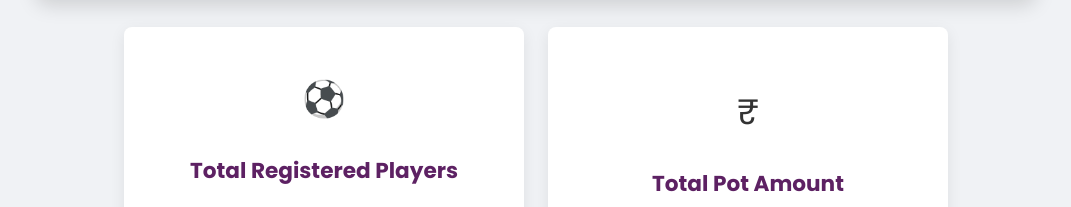
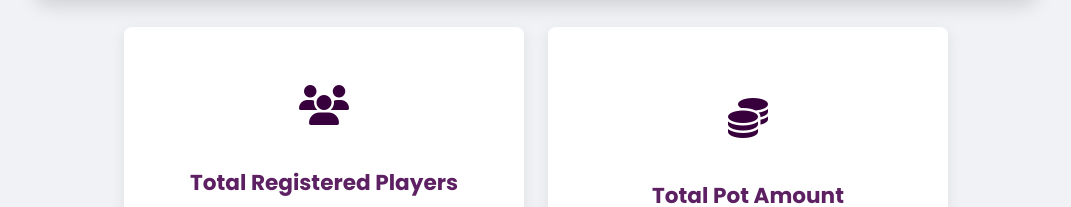
Before and after one commit to adigunners/adigunners.github.io, a plain HTML site: page index.html in a window 1280 px wide. Shown: the part 206-413 px from the top of the page, without its empty margins (104-1175 px from the left). Drawn offline with Linux system fonts and the light colour scheme.

Commit message:
Updated icon library

```diff
--- a/index.html
+++ b/index.html
@@ -8,6 +8,7 @@
     <link rel="preconnect" href="https://fonts.googleapis.com">
     <link rel="preconnect" href="https://fonts.gstatic.com" crossorigin>
     <link href="https://fonts.googleapis.com/css2?family=Poppins:wght@400;600;700&display=swap" rel="stylesheet">
+    <link rel="stylesheet" href="https://cdnjs.cloudflare.com/ajax/libs/font-awesome/6.5.1/css/all.min.css">
 
     <style>
         :root{
@@ -113,13 +114,14 @@
           text-align: center;
         }
 .stat-icon {
-  font-size: 2.2rem;
+  font-size: 2.5rem;
   margin-bottom: 10px;
   height: 2.5em;
   line-height: 2.5em;
   display: flex;
   align-items: center;
   justify-content: center;
+  color: var(--primary-color);
 }
 
         .stat-title {
@@ -176,14 +178,18 @@
             <div class="stats-row">
                 <!-- PLAYER COUNT BOX -->
                 <div class="stat-box">
-                    <div class="stat-icon" title="Players">&#9917;</div> <!-- Football player Unicode/emoji -->
+                    <div class="stat-icon" title="Fantasy Football Managers">
+                        <i class="fas fa-users"></i>
+                    </div>
                     <div class="stat-title">Total Registered Players</div>
                     <div id="player-count" class="stat-number">--</div>
                     <div id="players-last-updated" class="stat-label">Fetching latest data...</div>
                 </div>
                 <!-- POT AMOUNT BOX -->
                 <div class="stat-box">
-                    <div class="stat-icon" title="Prize Pot">&#8377;</div> <!-- INR sign -->
+                    <div class="stat-icon" title="Prize Money Pot">
+                        <i class="fas fa-coins"></i>
+                    </div>
                     <div class="stat-title">Total Pot Amount</div>
                     <div id="pot-amount" class="stat-number">--</div>
                     <div id="pot-last-updated" class="stat-label"></div>
```
